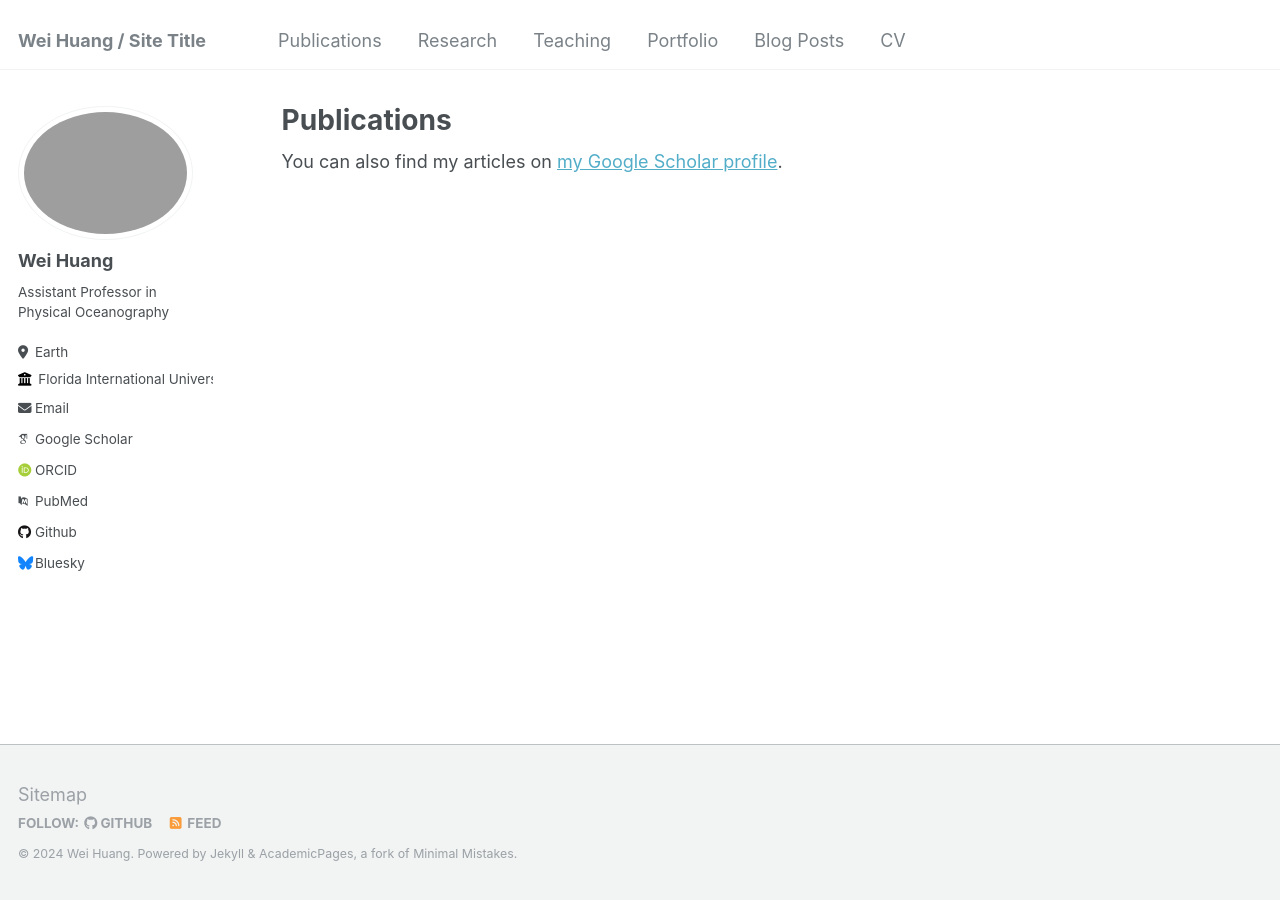
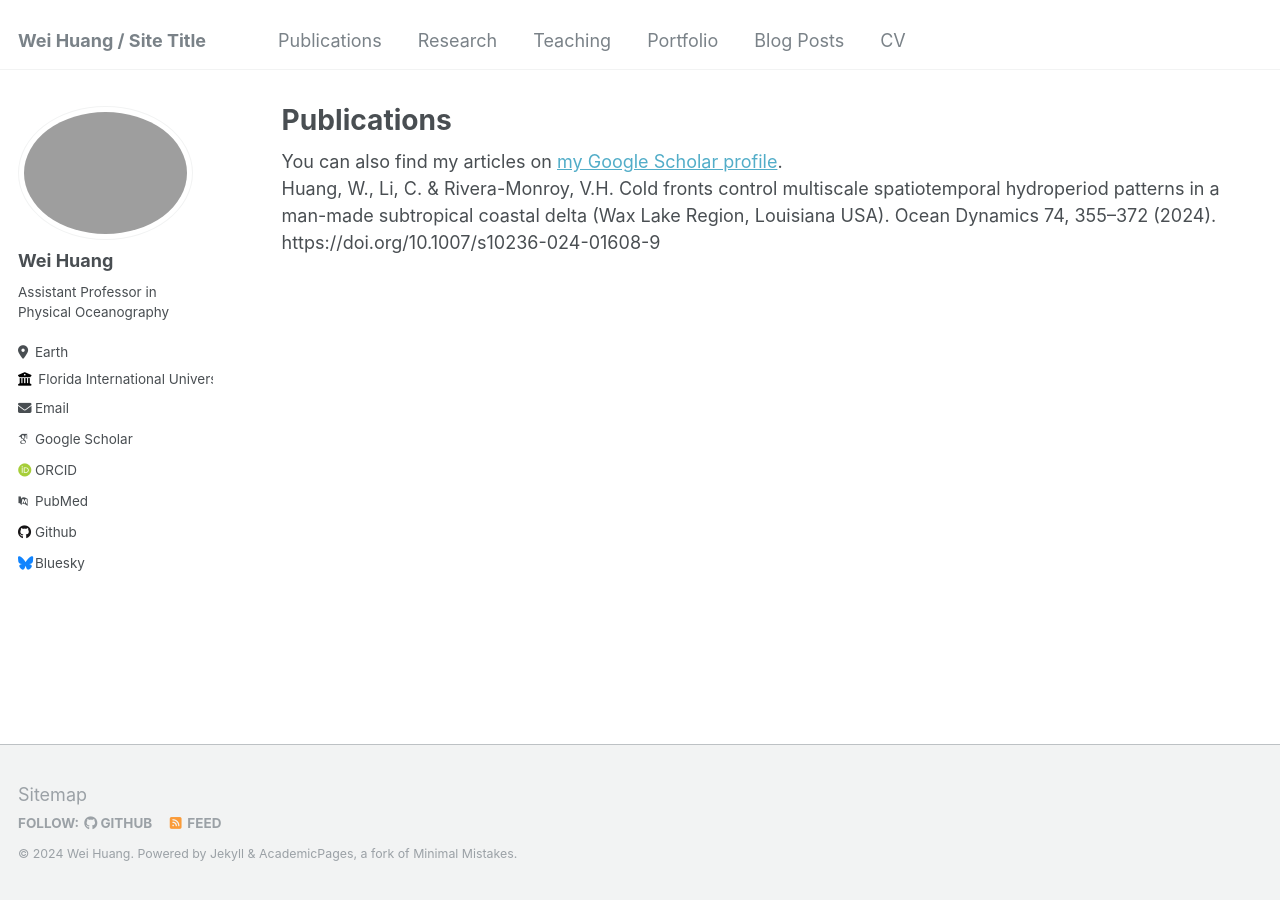
Before and after one commit to huang96169/huang96169.github.io, a Jekyll site: the page built from _pages/publications.md, in a window 1280 px wide. Built offline with Jekyll 4.4.1, drawn with Linux system fonts in a browser that asks for light colours; some web fonts are replaced.

Commit message:
modified:   _pages/publications.md

```diff
--- a/_pages/publications.md
+++ b/_pages/publications.md
@@ -7,6 +7,7 @@ author_profile: true
 
 {% if site.author.googlescholar %}
   <div class="wordwrap">You can also find my articles on <a href="{{site.author.googlescholar}}">my Google Scholar profile</a>.</div>
+  <div class="wordwrap">Huang, W., Li, C. & Rivera-Monroy, V.H. Cold fronts control multiscale spatiotemporal hydroperiod patterns in a man-made subtropical coastal delta (Wax Lake Region, Louisiana USA). Ocean Dynamics 74, 355–372 (2024). https://doi.org/10.1007/s10236-024-01608-9</div>
 {% endif %}
 
 {% include base_path %}
```
